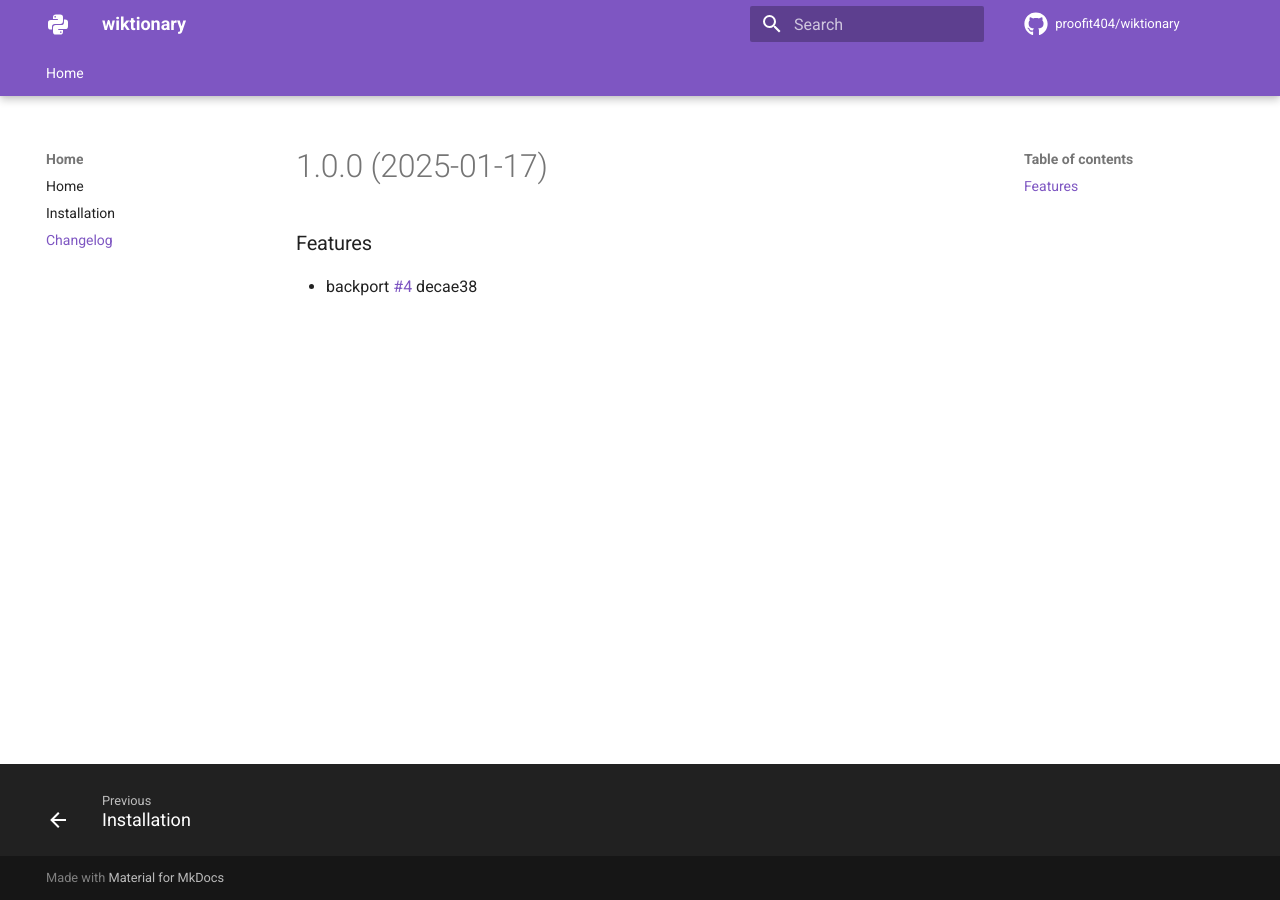
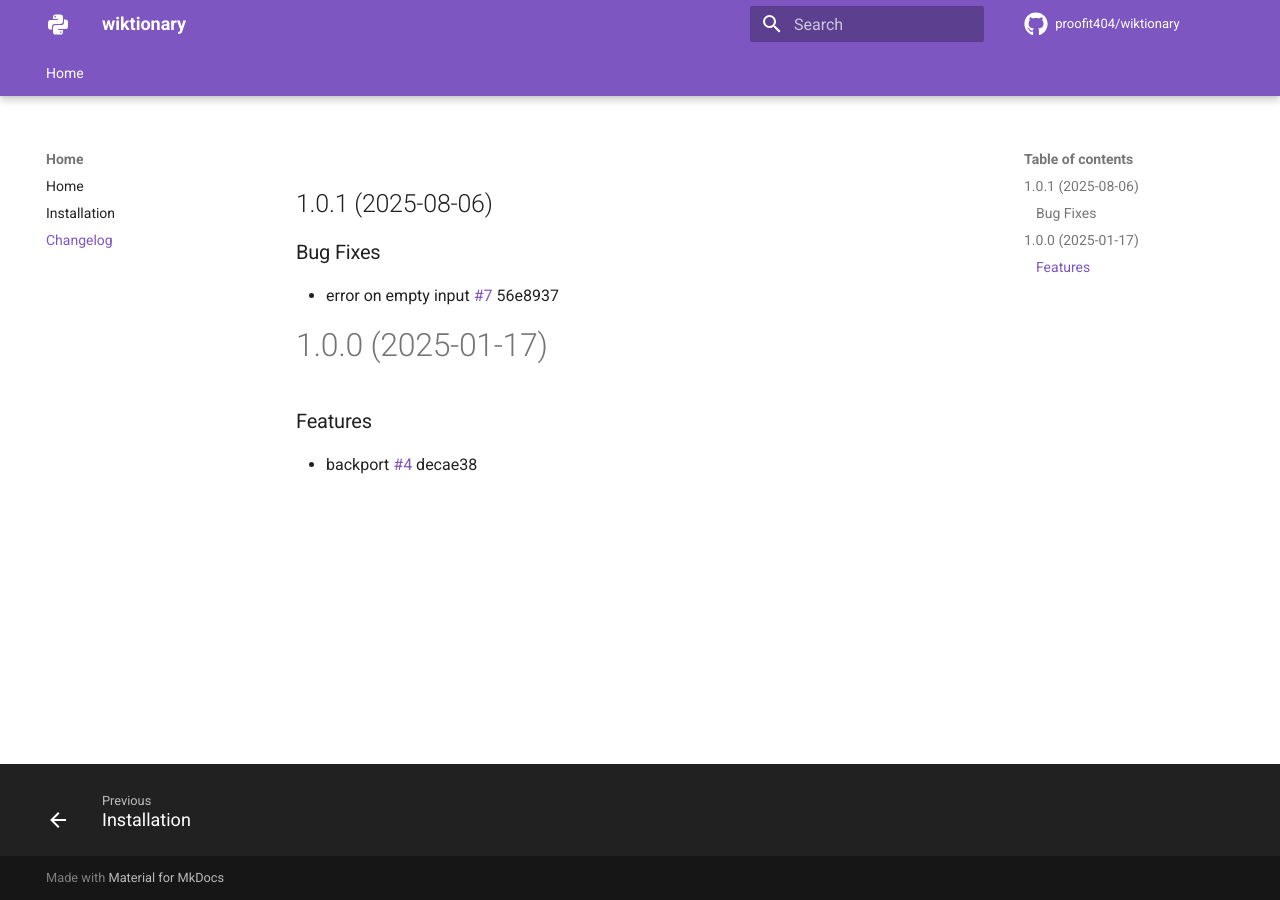
Before and after one commit to proofit404/wiktionary, an MkDocs documentation site: the page built from docs/changelog.md, in a window 1280 px wide. Built offline with MkDocs 1.6.1 and Material for MkDocs 9.7.7, drawn with Linux system fonts in a browser that asks for light colours; comment, search, counter and statistics services are not loaded.

Commit message:
chore(release): 1.0.1 [skip ci]
## 1.0.1 (2025-08-06)

### Bug Fixes

* error on empty input [#7](https://github.com/proofit404/wiktionary/issues/7) 56e8937

```diff
--- a/docs/changelog.md
+++ b/docs/changelog.md
@@ -1,3 +1,10 @@
+## 1.0.1 (2025-08-06)
+
+### Bug Fixes
+
+- error on empty input [#7](https://github.com/proofit404/wiktionary/issues/7)
+  56e8937
+
 # 1.0.0 (2025-01-17)
 
 ### Features
--- a/package.json
+++ b/package.json
@@ -1,6 +1,6 @@
 {
   "name": "wiktionary",
-  "version": "1.0.0",
+  "version": "1.0.1",
   "private": true,
   "devDependencies": {
     "@commitlint/cli": "*",
--- a/pyproject.toml
+++ b/pyproject.toml
@@ -12,7 +12,7 @@ name = "wiktionary-org"
 packages = [{from = "src", include = "wiktionary"}]
 readme = "docs/index.md"
 repository = "https://github.com/proofit404/wiktionary"
-version = "1.0.0"
+version = "1.0.1"
 
 [tool.poetry.dependencies]
 beautifulsoup4 = "*"
```
